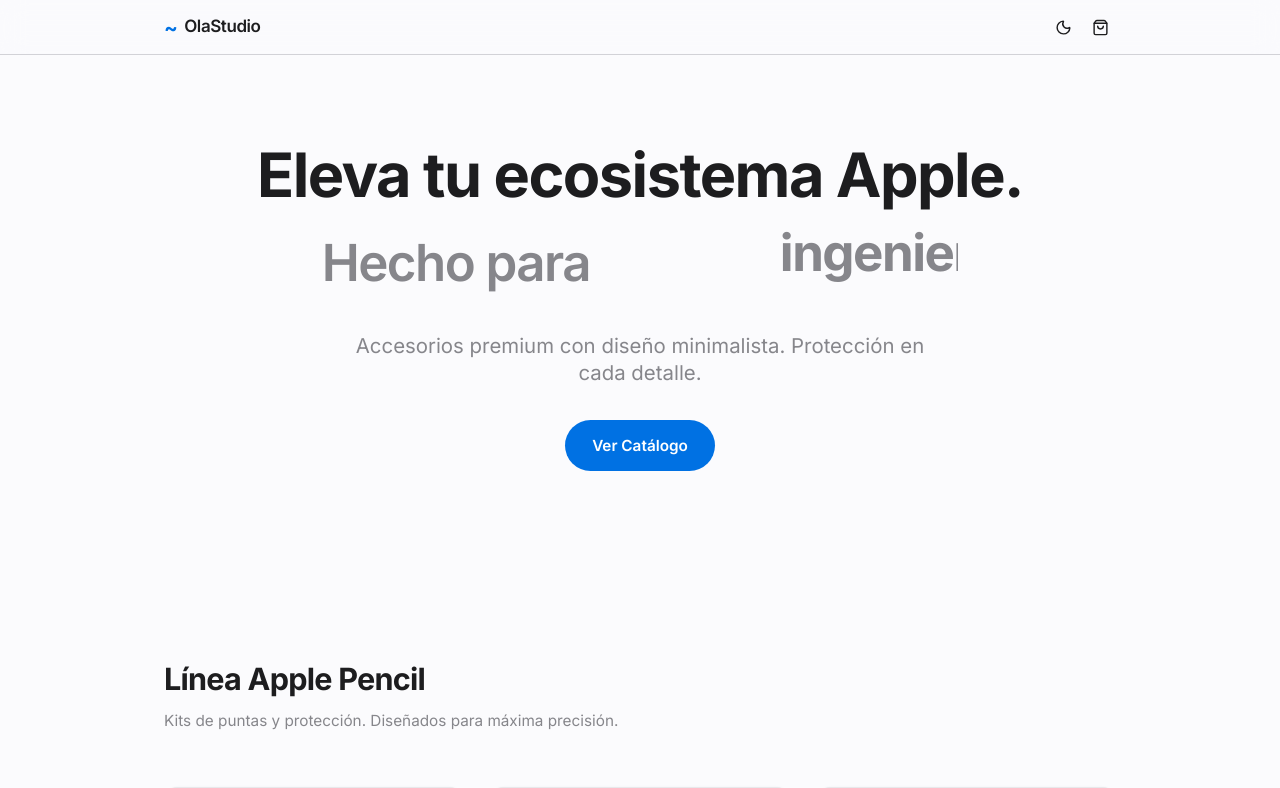
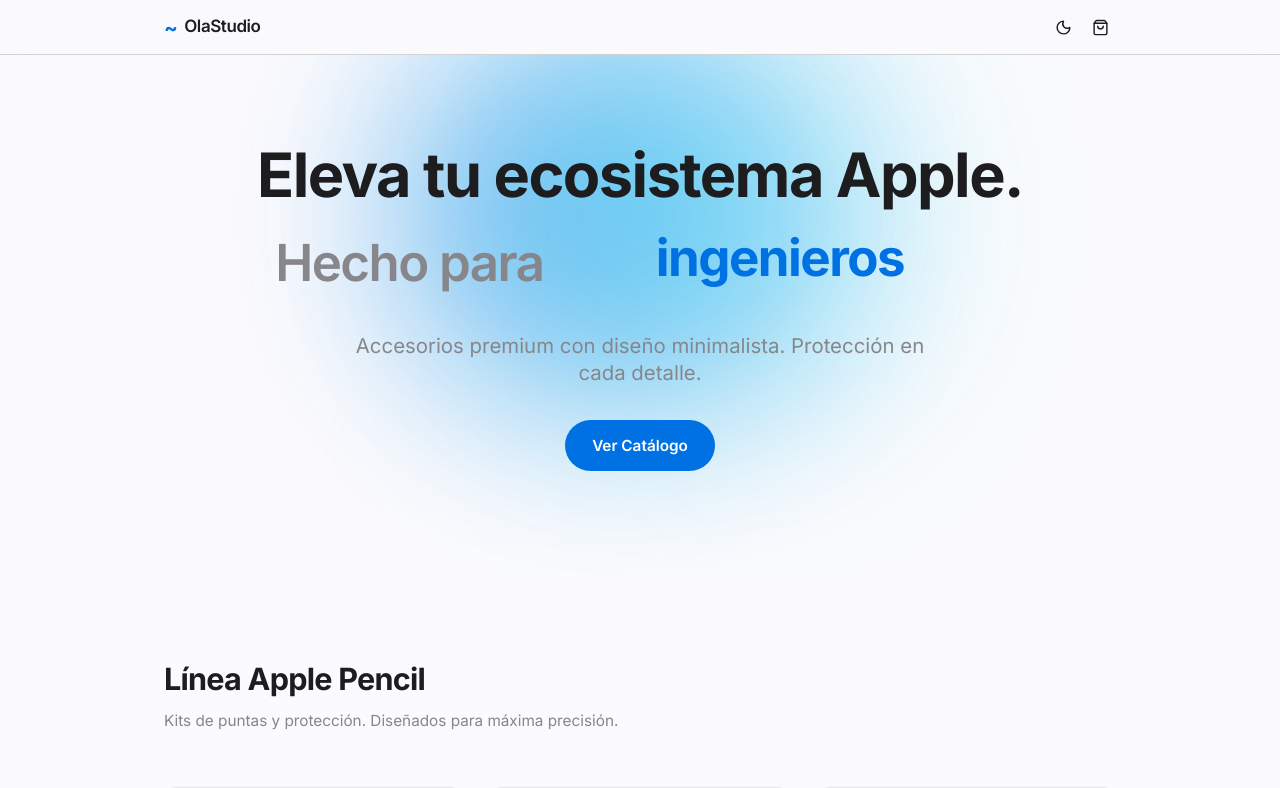
Before and after one commit to MatMT/OlaStudio, a Next.js app: page / in a window 1280 px wide. Shown: the top 788 px of the page. Built offline with nearby package versions, Linux system fonts and the light colour scheme.

Commit message:
style: update hero animated text layout and refine background glow positioning and intensity

```diff
--- a/src/app/page.tsx
+++ b/src/app/page.tsx
@@ -18,9 +18,9 @@
         {/* Hero Section */}
         <section className="relative overflow-hidden bg-background pt-24 pb-32">
           {/* Animated Glow Background */}
-          <div className="absolute top-0 left-1/2 -translate-x-1/2 w-full max-w-4xl h-[400px] pointer-events-none -z-10 opacity-40 dark:opacity-20 flex justify-center">
-            <div className="w-[60%] h-full bg-ola-blue blur-[100px] rounded-full mix-blend-multiply dark:mix-blend-screen animate-[pulse_6s_ease-in-out_infinite]" />
-            <div className="absolute w-[50%] h-full bg-cyan-400 blur-[120px] rounded-full mix-blend-multiply dark:mix-blend-screen animate-[pulse_8s_ease-in-out_infinite_alternate]" />
+          <div className="absolute top-0 left-1/2 -translate-x-1/2 w-[120%] md:w-full max-w-4xl h-[400px] pointer-events-none z-0 opacity-60 dark:opacity-30 flex justify-center">
+            <div className="absolute left-[10%] md:left-[20%] w-[50%] h-[80%] bg-ola-blue blur-[100px] rounded-full animate-[pulse_6s_ease-in-out_infinite]" />
+            <div className="absolute right-[10%] md:right-[20%] w-[50%] h-[80%] bg-cyan-400 blur-[120px] rounded-full animate-[pulse_8s_ease-in-out_infinite_alternate]" />
           </div>
 
           <div className="max-w-6xl mx-auto px-4 relative z-10 flex flex-col items-center text-center animate-slide-up">
--- a/src/components/AnimatedText.tsx
+++ b/src/components/AnimatedText.tsx
@@ -20,7 +20,7 @@
   }, []);
 
   return (
-    <div className="relative inline-block overflow-hidden h-[1.2em] w-[7em] align-bottom">
+    <div className="inline-flex overflow-hidden relative w-[280px] md:w-[450px] justify-start sm:justify-center items-center h-[1.2em] align-bottom text-ola-blue">
       <AnimatePresence mode="popLayout">
         <motion.span
           key={index}
```
